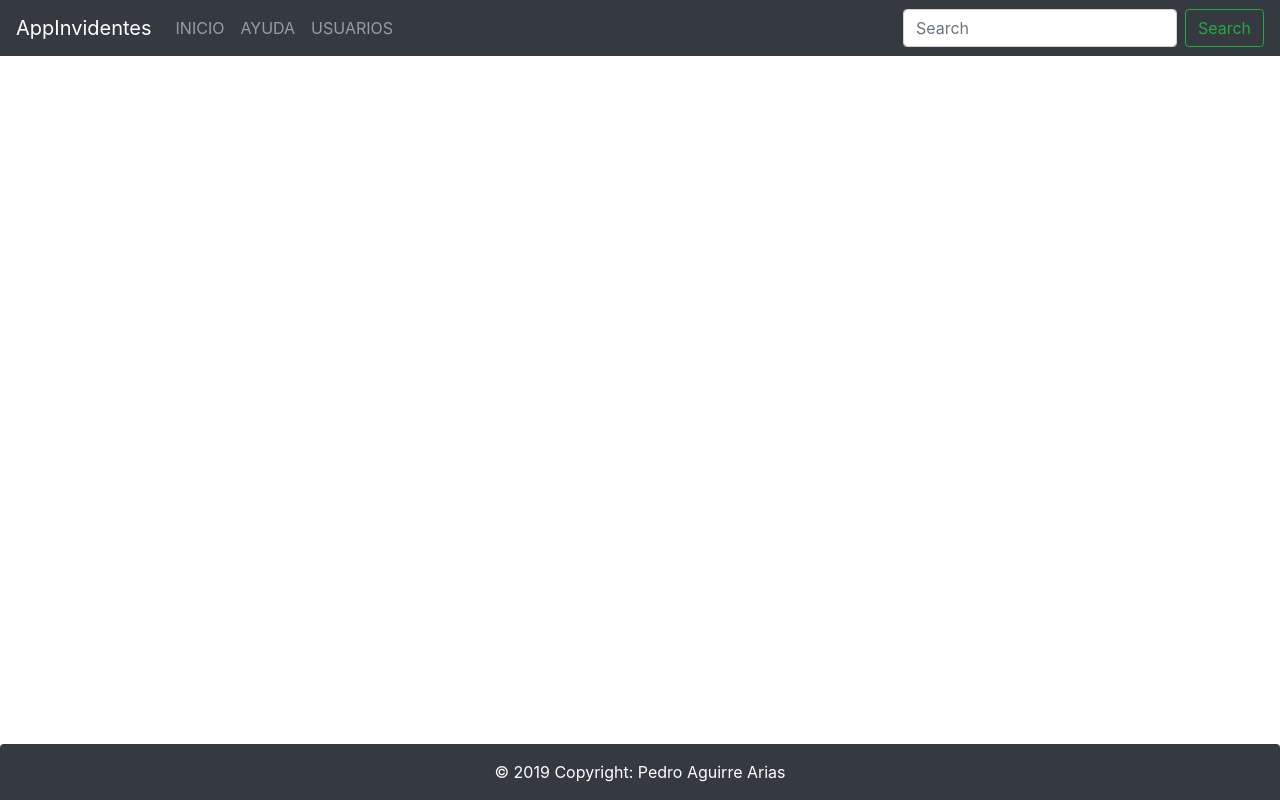
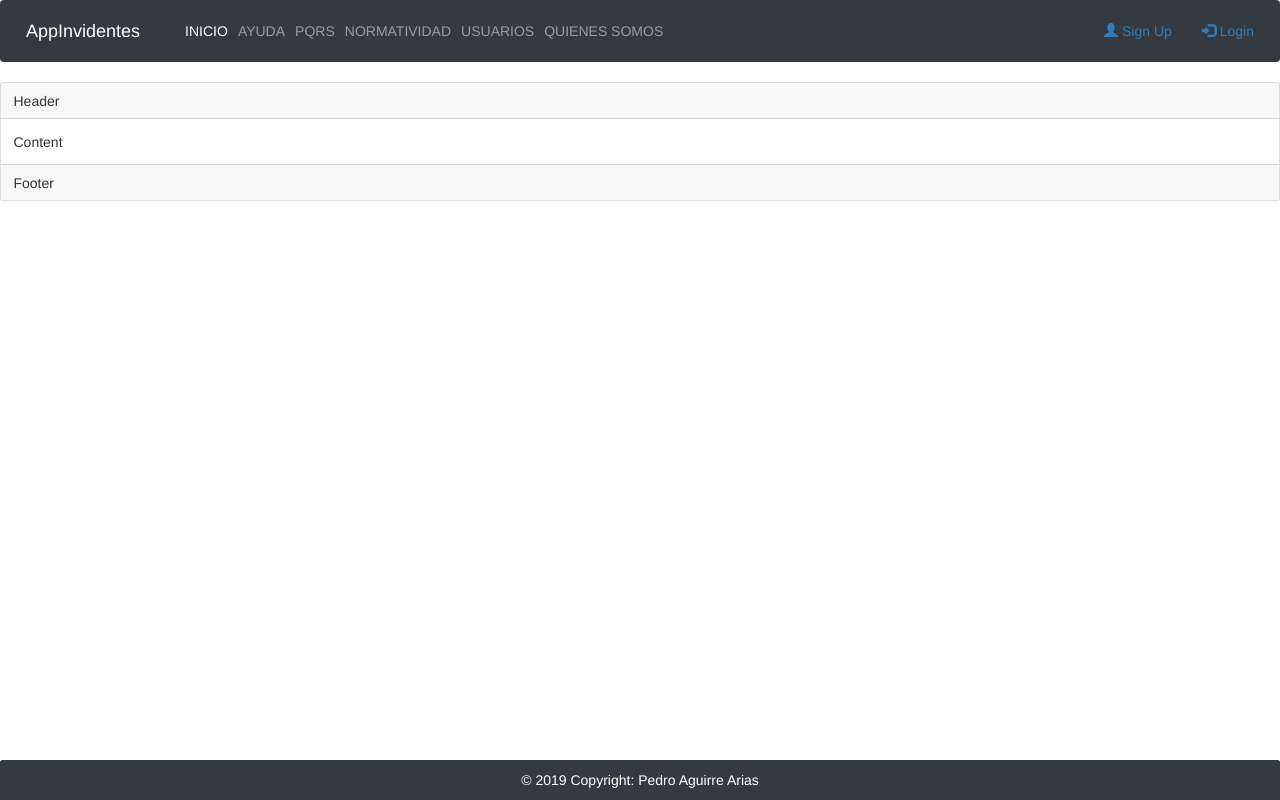
Before and after one commit to PedroAguirreArias01/SoftInvidentesApp, an Angular app in the folder invidentes-app/: page /paginaPrincipal in a window 1280 px wide. Before the commit this address led to /. Built offline with nearby package versions, Linux system fonts and the light colour scheme.

Commit message:
pagina principal

```diff
--- a/invidentes-app/src/app/header/header.component.html
+++ b/invidentes-app/src/app/header/header.component.html
@@ -1,3 +1,4 @@
+
 <nav class="navbar navbar-expand-lg navbar-dark bg-dark fixed-top">
   <a class="navbar-brand" href="#">{{title}}</a>
   <button class="navbar-toggler" type="button" data-toggle="collapse" data-target="#navbarSupportedContent" aria-controls="navbarSupportedContent" aria-expanded="false" aria-label="Toggle navigation">
@@ -7,29 +8,27 @@
   <div class="collapse navbar-collapse" id="navbarSupportedContent">
     <ul class="navbar-nav mr-auto">
       <li class="nav-item" routerLinkActive = "active" >
-        <a class="nav-link" href="#">INICIO <span class="sr-only">(current)</span></a>
+        <a class="nav-link" routerLink = "paginaPrincipal">INICIO <span class="sr-only">(current)</span></a>
       </li>
       <li class="nav-item" routerLinkActive = "active" >
         <a class="nav-link" href="#">AYUDA</a>
       </li>
-      <!--<li class="nav-item dropdown">
-        <a class="nav-link dropdown-toggle" href="#" id="navbarDropdown" role="button" data-toggle="dropdown" aria-haspopup="true" aria-expanded="false">
-          Dropdown
-        </a>
-        <div class="dropdown-menu" aria-labelledby="navbarDropdown">
-          <a class="dropdown-item" href="#">Action</a>
-          <a class="dropdown-item" href="#">Another action</a>
-          <div class="dropdown-divider"></div>
-          <a class="dropdown-item" href="#">Something else here</a>
-        </div>
-      </li>-->
+      <li class="nav-item" routerLinkActive = "active" >
+        <a class="nav-link" href="#">PQRS</a>
+      </li>
+      <li class="nav-item" routerLinkActive = "active" >
+        <a class="nav-link" href="#">NORMATIVIDAD</a>
+      </li>
       <li class="nav-item" routerLinkActive = "active" >
         <a class="nav-link" routerLink="/usuarios">USUARIOS</a>
       </li>
+      <li class="nav-item" routerLinkActive = "active" >
+        <a class="nav-link" routerLink="/usuarios">QUIENES SOMOS</a>
+      </li>
     </ul>
-    <form class="form-inline my-2 my-lg-0">
-      <input class="form-control mr-sm-2" type="search" placeholder="Search" aria-label="Search">
-      <button class="btn btn-outline-success my-2 my-sm-0" type="submit">Search</button>
-    </form>
+     <ul class="nav navbar-nav navbar-right">
+      <li><a href="#"><span class="glyphicon glyphicon-user"></span> Sign Up</a></li>
+      <li><a href="#"><span class="glyphicon glyphicon-log-in"></span> Login</a></li>
+    </ul>
   </div>
 </nav>
--- /dev/null
+++ b/invidentes-app/src/app/pagina-pricipal/pagina-pricipal.component.html
@@ -0,0 +1,5 @@
+<div class="card">
+    <div class="card-header">Header</div>
+    <div class="card-body">Content</div>
+    <div class="card-footer">Footer</div>
+</div>
--- /dev/null
+++ b/invidentes-app/src/app/pagina-pricipal/pagina-pricipal.component.ts
@@ -0,0 +1,15 @@
+import { Component, OnInit } from '@angular/core';
+
+@Component({
+  selector: 'app-pagina-pricipal',
+  templateUrl: './pagina-pricipal.component.html',
+  styleUrls: ['./pagina-pricipal.component.css']
+})
+export class PaginaPricipalComponent implements OnInit {
+
+  constructor() { }
+
+  ngOnInit() {
+  }
+
+}
--- a/invidentes-app/src/index.html
+++ b/invidentes-app/src/index.html
@@ -1,5 +1,6 @@
 <!doctype html>
 <html lang="en">
+
 <head>
   <meta charset="utf-8">
   <title>InvidentesApp</title>
@@ -7,11 +8,14 @@
   <meta name="viewport" content="width=device-width, initial-scale=1">
   <link rel="icon" type="image/x-icon" href="favicon.ico">
   <link rel="stylesheet" href="assets/css/bootstrap.min.css">
+  <link rel="stylesheet" href="https://maxcdn.bootstrapcdn.com/bootstrap/3.4.0/css/bootstrap.min.css">
 </head>
+
 <body>
   <app-root></app-root>
   <script src="assets/js/jquery-3.3.1.slim.min.js"></script>
-<script src="assets/js/popper.min.js"></script>
-<script src="assets/js/bootstrap.min.js"></script>
+  <script src="assets/js/popper.min.js"></script>
+  <script src="assets/js/bootstrap.min.js"></script>
 </body>
+
 </html>
```
Also changed, not shown: invidentes-app/src/app/app.module.ts (+5 -2 lines), invidentes-app/src/app/pagina-pricipal/pagina-pricipal.component.css (added), 2 other files (tests, documents, lock files or other folders).
